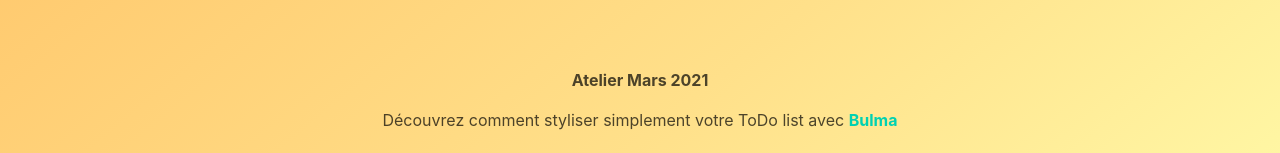
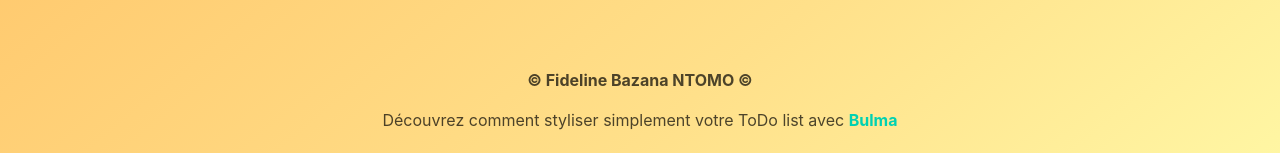
Before and after one commit to fifi-dev/to-do-app, a Vue app: page / in a window 1280 px wide. Shown: the part 644-797 px from the top of the page. Built offline with nearby package versions, Linux system fonts and the light colour scheme.

Commit message:
f_commit

```diff
--- a/src/App.vue
+++ b/src/App.vue
@@ -9,7 +9,7 @@
         <div class="container">
           <div class="content has-text-centered pb-5">
             <p>
-              <strong>Atelier Mars 2021</strong>
+              <strong>© Fideline Bazana NTOMO ©</strong>
             </p>
             <p>
               Découvrez comment styliser simplement votre ToDo list avec
```
